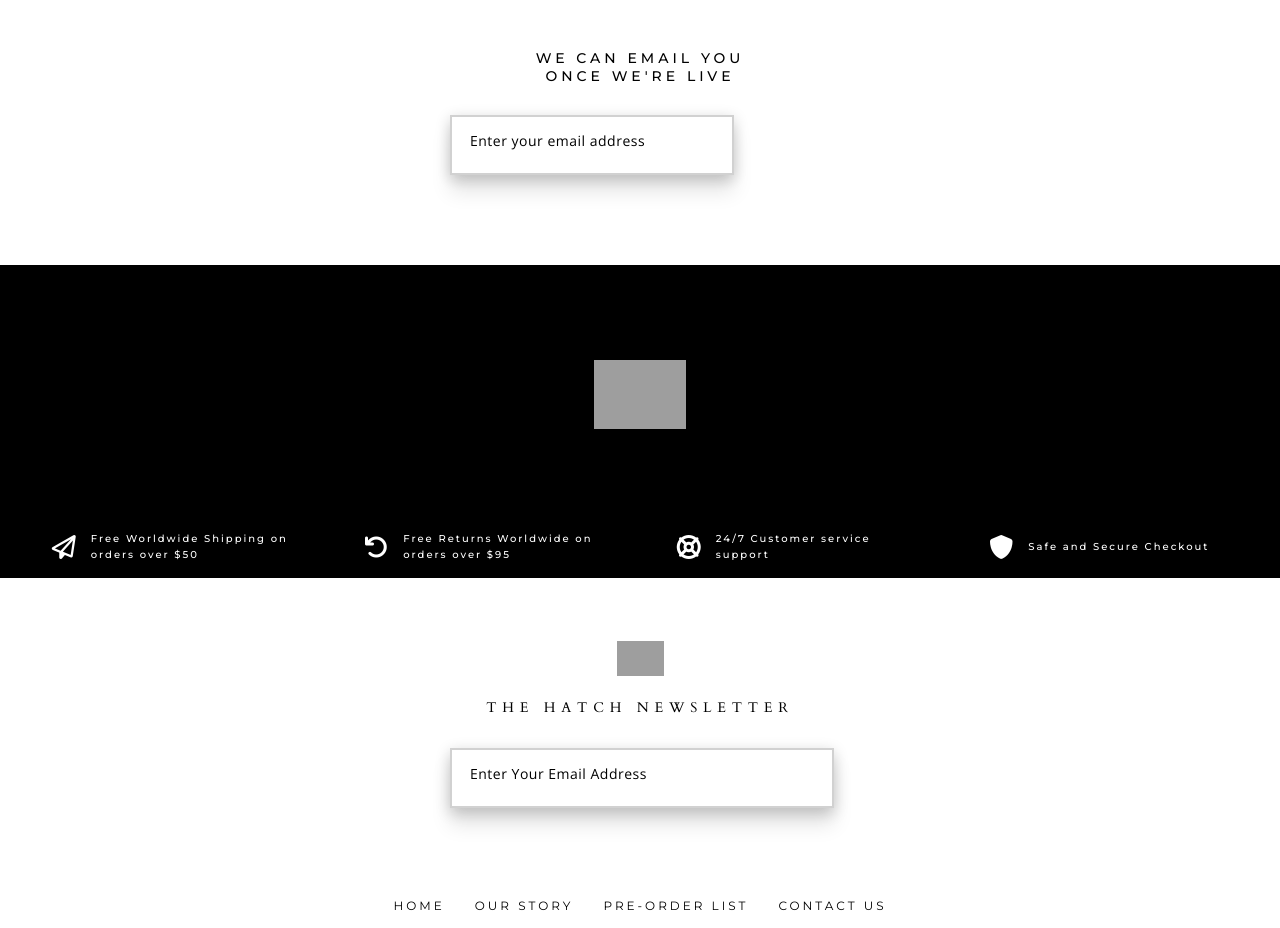
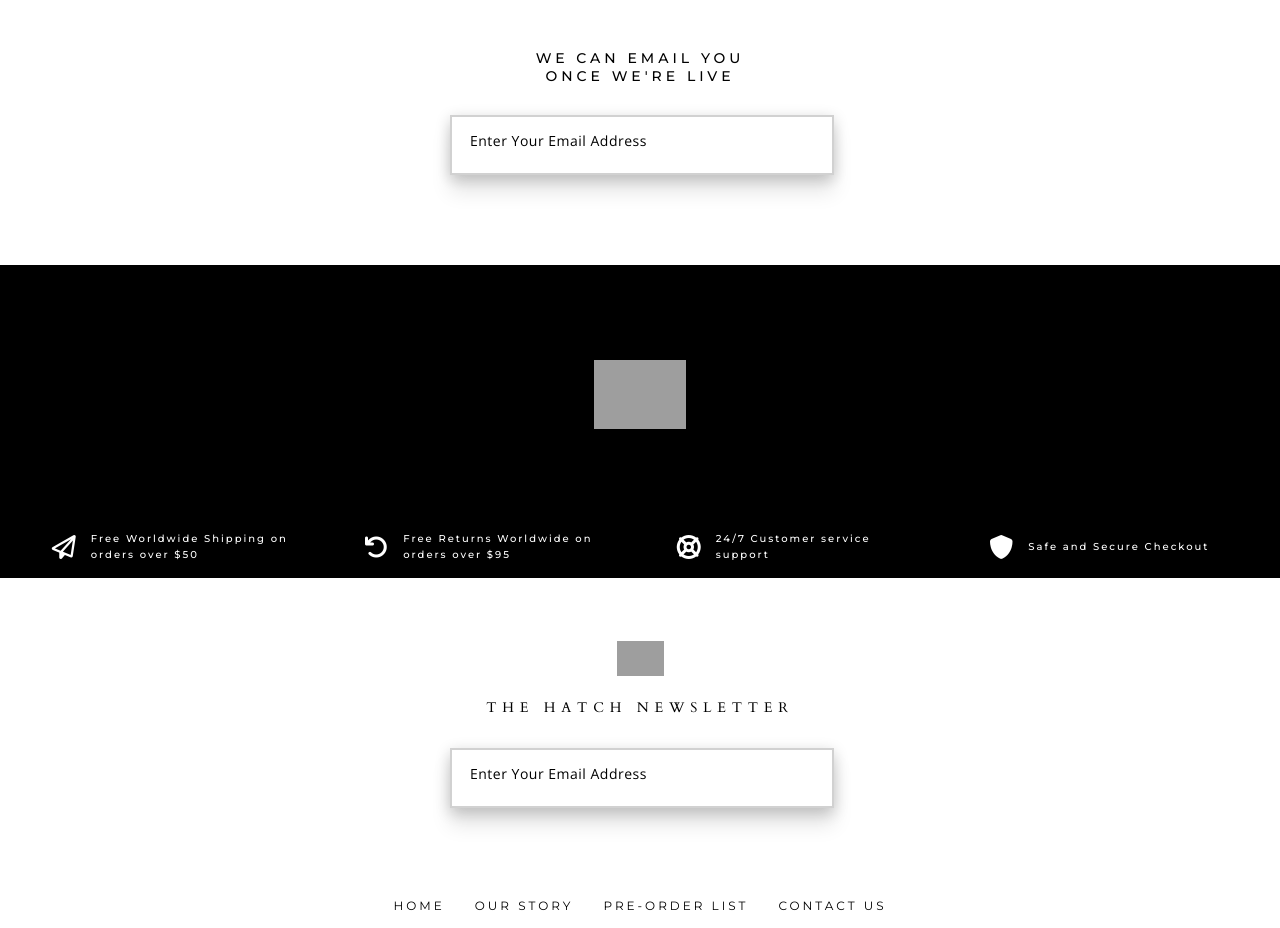
Before and after one commit to wallacehatch/wallace-hatch, a Vue app: page / in a window 1280 px wide. Shown: the part 1060-1988 px from the top of the page. Built offline with nearby package versions, Linux system fonts and the light colour scheme; grey boxes are pictures that could not be loaded.

Commit message:
coming along

```diff
--- a/src/components/countdown/Countdown.vue
+++ b/src/components/countdown/Countdown.vue
@@ -23,14 +23,18 @@
 			<h4 class="uppercase sans-serif">We can Email you once we're live</h4>
 			</div>
 			<div class="email-input">
-				<std-input
-				iName="email"
-				v-model="email"
-				:iValue="email"
-				iPlaceholder="Enter your email address"
-				iClass="reg-text reg mt4"
-				>asdasdda</std-input>
-			</div>
+		<std-input
+		iName="email"
+		v-model="newsletter.email"
+		:iValue="newsletter.email"
+		iPlaceholder="Enter Your Email Address"
+		iClass="lg"
+		:class="{submitted: newsletter.submitted}"
+		:submitted="newsletter.submitted"
+		:error="newsletter.error"
+		@submitForm="handleFieldSubmit"
+		></std-input>
+		</div>
 		</div>
 	</div>
 </template>
@@ -49,8 +53,11 @@ export default {
   },
   data () {
     return {
-    	email: "" ,
-    	sendNewsletter:null
+    	newsletter: {
+				email: '',
+				submitted: false,
+				error: null,
+			},
     }
   }
 }
```
